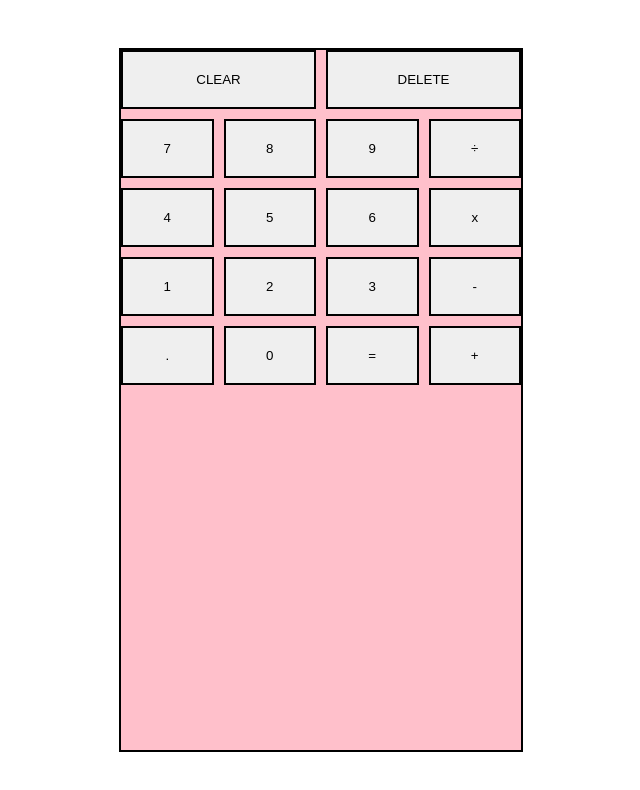
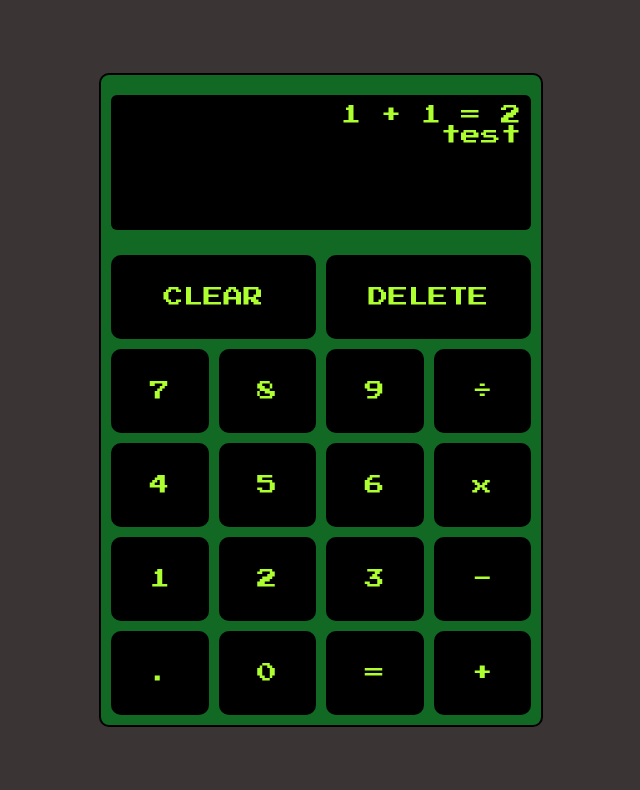
Before and after one commit to sepowell/calculator, a plain HTML site: page index.html in a window 1280 px wide. Shown: the whole page, without its empty margins (319-959 px from the left). Drawn offline with Linux system fonts and the light colour scheme.

Commit message:
Style calculator

```diff
--- a/index.html
+++ b/index.html
@@ -16,7 +16,10 @@
   <main class="main">
 
     <div class="calculator-body">
-      <div class="screen"></div>
+      <div class="screen">
+        <p class="equation">1 + 1 = 2</p>
+        <p class="output">test</p>
+      </div>
       <div class="buttons-grid">
         <button class="btn clear">CLEAR</button>
         <button class="btn delete">DELETE</button>
--- a/styles.css
+++ b/styles.css
@@ -1,6 +1,14 @@
+@font-face {
+  font-family: coder;
+  src: url(PressStart2P-Regular.ttf);
+}
+
 * {
   margin: 0;
   padding: 0;
+  color: greenyellow;
+  font-family: coder;
+  font-size: 20px;
 }
 
 .main {
@@ -9,17 +17,31 @@
   justify-content: center;
   height: 100vh;
   width: 100vw;
+  background-color: rgb(58, 52, 52);
 }
 
 .calculator-body {
   text-align: center;
-  height: 700px;
-  width: 400px;
+  height: auto;
+  width: 420px;
   border: 2px solid black;
-  background-color: pink;
+  background-color: rgb(17, 105, 35);
+  padding: 10px;
+  border-radius: 10px;
+  position: absolute;
+}
+
+.screen {
+  height: 115px;
+  margin-top: 10px;
+  background-color: black;
+  border-radius: 6px;
+  padding: 10px;
+  text-align: right;
 }
 
 .buttons-grid {
+  margin-top: 25px;
   display: grid;
   grid-template-columns: repeat(4, 1fr);
   grid-gap: 10px;
@@ -31,7 +53,9 @@
 
 .btn {
   border: 2px solid black;
-  padding: 20px;
+  padding: 30px;
+  border-radius: 10px;
+  background-color: black;
 }
 
 .btn:hover {
```
Also changed, not shown: PressStart2P-Regular.ttf (added).
